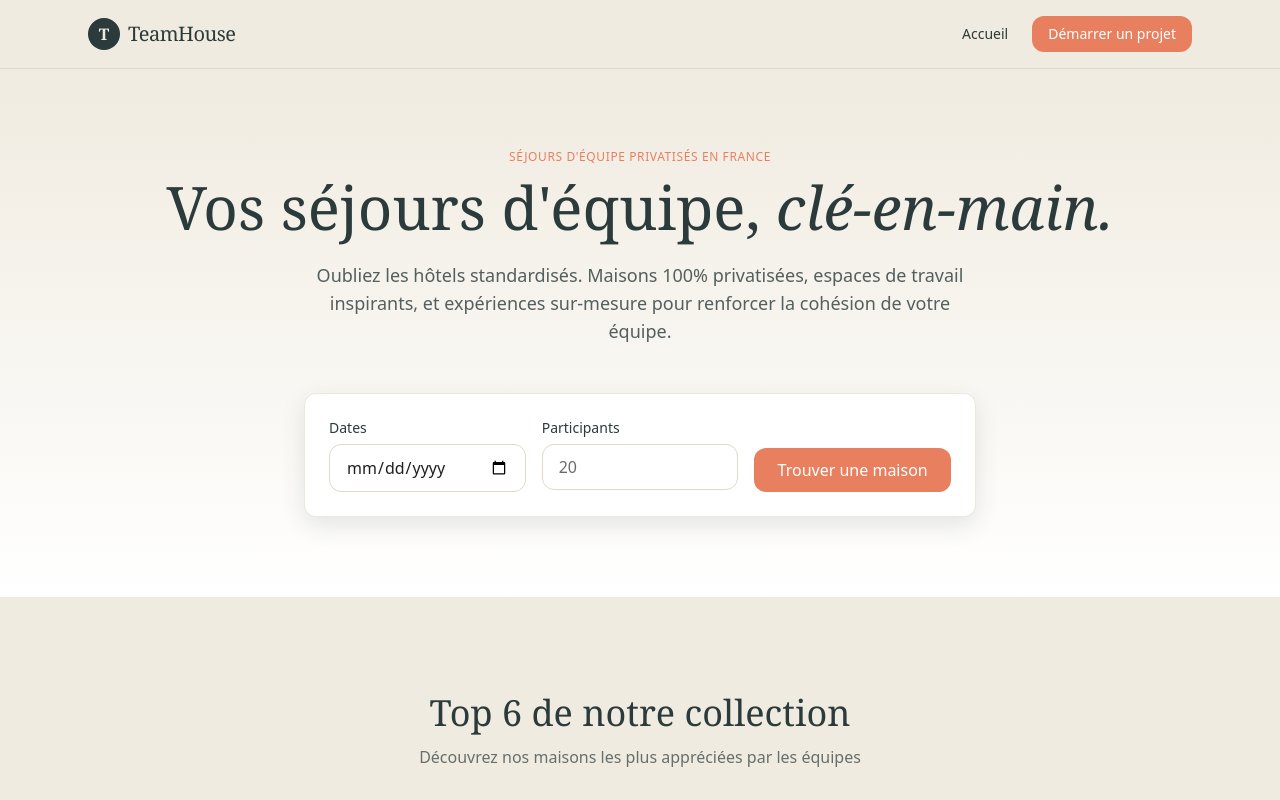
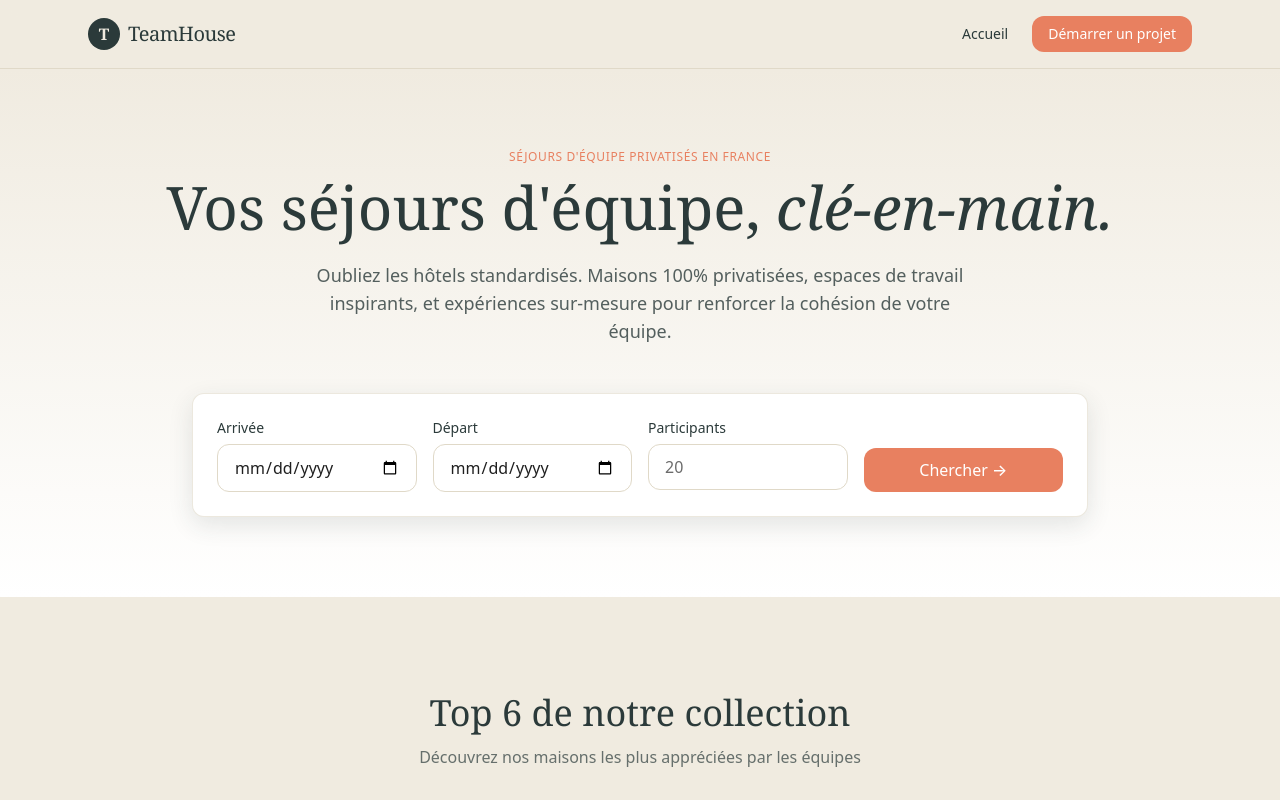
Before and after one commit to TeamHouse-lab/teamhouse-v2-mvp, a Next.js app: page / in a window 1280 px wide. Shown: the top 800 px of the page. Built offline with nearby package versions, Linux system fonts and the light colour scheme; no server answers.

Commit message:
Fix: Add date range (arrivée + départ), fix search button handler

```diff
--- a/app/page.tsx
+++ b/app/page.tsx
@@ -6,6 +6,9 @@ import type { Hebergement } from '@/lib/types';
 export default function HomePage() {
   const [hebergements, setHebergements] = useState<Hebergement[]>([]);
   const [loading, setLoading] = useState(true);
+  const [dateDebut, setDateDebut] = useState('');
+  const [dateFin, setDateFin] = useState('');
+  const [participants, setParticipants] = useState('');
 
   useEffect(() => {
     async function load() {
@@ -21,6 +24,15 @@ export default function HomePage() {
     }
     load();
   }, []);
+
+  const handleSearch = () => {
+    if (!dateDebut || !dateFin || !participants) {
+      alert('Veuillez remplir tous les champs');
+      return;
+    }
+    // Scroll to maisons section
+    document.getElementById('maisons')?.scrollIntoView({ behavior: 'smooth' });
+  };
 
   return (
     <div className="w-full">
@@ -40,18 +52,38 @@ export default function HomePage() {
           </div>
 
           {/* SEARCH BOX */}
-          <div className="card bg-white max-w-2xl mx-auto shadow-th-lg">
-            <div className="grid md:grid-cols-3 gap-4">
+          <div className="card bg-white max-w-4xl mx-auto shadow-th-lg">
+            <div className="grid md:grid-cols-4 gap-4">
               <div>
-                <label className="label">Dates</label>
-                <input type="date" className="input" />
+                <label className="label">Arrivée</label>
+                <input
+                  type="date"
+                  className="input"
+                  value={dateDebut}
+                  onChange={(e) => setDateDebut(e.target.value)}
+                />
+              </div>
+              <div>
+                <label className="label">Départ</label>
+                <input
+                  type="date"
+                  className="input"
+                  value={dateFin}
+                  onChange={(e) => setDateFin(e.target.value)}
+                />
               </div>
               <div>
                 <label className="label">Participants</label>
-                <input type="number" className="input" placeholder="20" />
+                <input
+                  type="number"
+                  className="input"
+                  placeholder="20"
+                  value={participants}
+                  onChange={(e) => setParticipants(e.target.value)}
+                />
               </div>
               <div className="flex items-end">
-                <button className="w-full btn-coral">Trouver une maison</button>
+                <button onClick={handleSearch} className="w-full btn-coral">Chercher →</button>
               </div>
             </div>
           </div>
@@ -59,7 +91,7 @@ export default function HomePage() {
       </section>
 
       {/* TOP 6 MAISONS */}
-      <section className="max-w-6xl mx-auto px-6 py-24">
+      <section id="maisons" className="max-w-6xl mx-auto px-6 py-24">
         <div className="text-center mb-12">
           <h2 className="font-serif text-4xl text-th-green mb-3">Top 6 de notre collection</h2>
           <p className="text-th-green/70">Découvrez nos maisons les plus appréciées par les équipes</p>
@@ -77,7 +109,7 @@ export default function HomePage() {
               const region = h.fields['Région'];
 
               return (
-                <div key={h.id} className="card overflow-hidden hover:shadow-th-lg transition">
+                <div key={h.id} className="card overflow-hidden hover:shadow-th-lg transition cursor-pointer">
                   {photo && (
                     <div className="h-48 -mx-6 -mt-6 mb-4 overflow-hidden">
                       <img src={photo} alt={nom} className="w-full h-full object-cover" />
```
